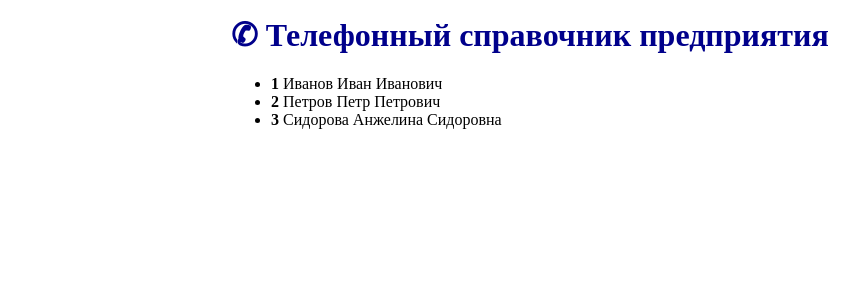
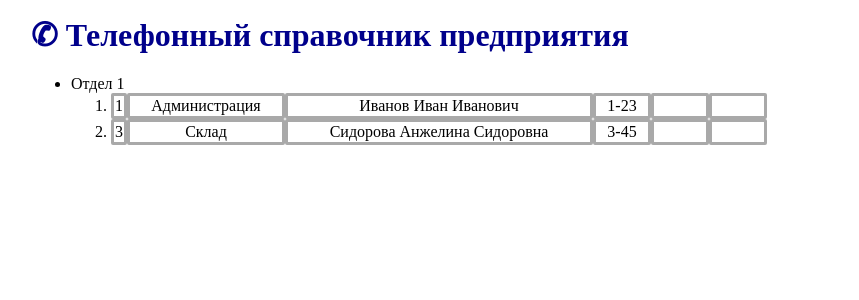
Before and after one commit to PavelKutuzau/phonebook1, an Angular app: page / in a window 1280 px wide. Shown: the top 300 px of the page, without its empty margins (109-968 px from the left). Built offline with nearby package versions, Linux system fonts and the light colour scheme.

Commit message:
Styles 1

```diff
--- a/src/app/app.component.scss
+++ b/src/app/app.component.scss
@@ -1,6 +1,6 @@
 .Container {
 
-  width: 600px;
+  width:1000px;
   margin: 0 auto;
 
   h1 {
--- a/src/app/recs/recs.component.html
+++ b/src/app/recs/recs.component.html
@@ -1,6 +1,16 @@
 <ul>
-  <li *ngFor="let rec of recService.recs, let i = index">
-    <strong>{{i + 1}}</strong>
-    {{rec.name}}
-  </li>
+  <li>Отдел 1</li>
+  <ol>
+    <span *ngFor="let rec of recService.recs, let i = index">
+      <span *ngIf="i + 1 == 1 || i + 1 == 3">
+       <li> <td>{{i + 1}}</td>
+        <td class="dep"> {{rec.dep}}</td>
+        <td class="name"> {{rec.name}}</td>
+        <td class="phone">{{rec.phoneW}}</td>
+        <td class="phone">{{rec.phoneWM}}</td>
+        <td class="phone">{{rec.phone}}</td>
+        </li>
+      </span>
+    </span>
+  </ol>
 </ul>
--- a/src/app/recs/recs.component.scss
+++ b/src/app/recs/recs.component.scss
@@ -0,0 +1,15 @@
+.name {
+  width: 300px;
+}
+.dep{
+  width: 150px;
+}
+.phone{
+  width: 50px;
+}
+td {
+  text-align: center;
+  border-style: solid;
+  border-radius: 2px;
+  border-color: darkgrey;
+}
```
